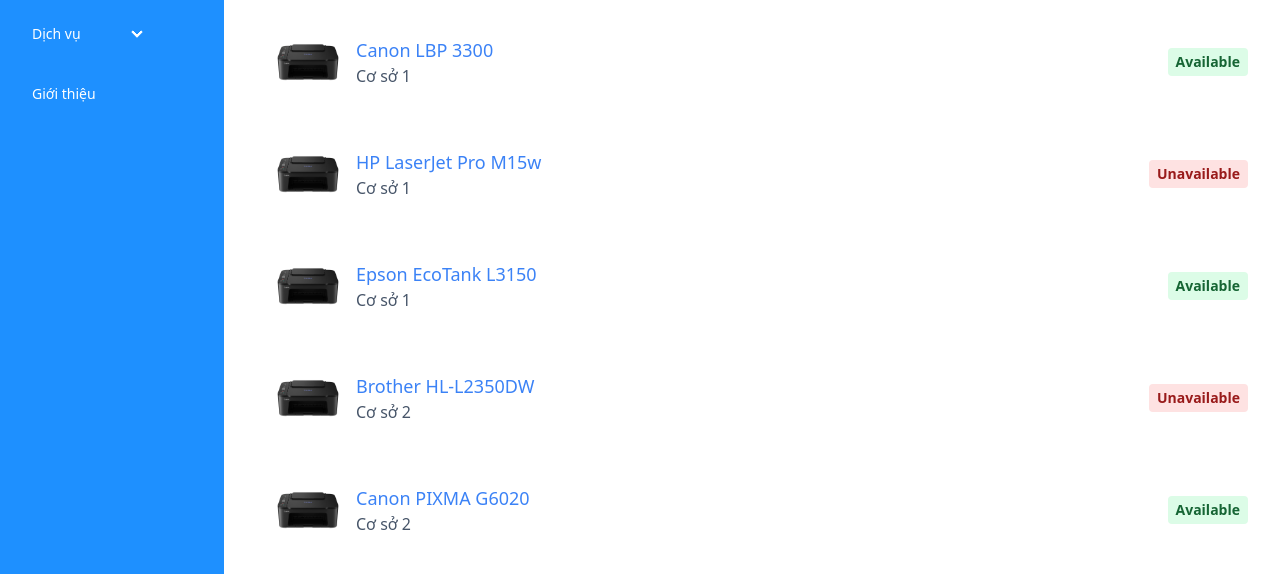
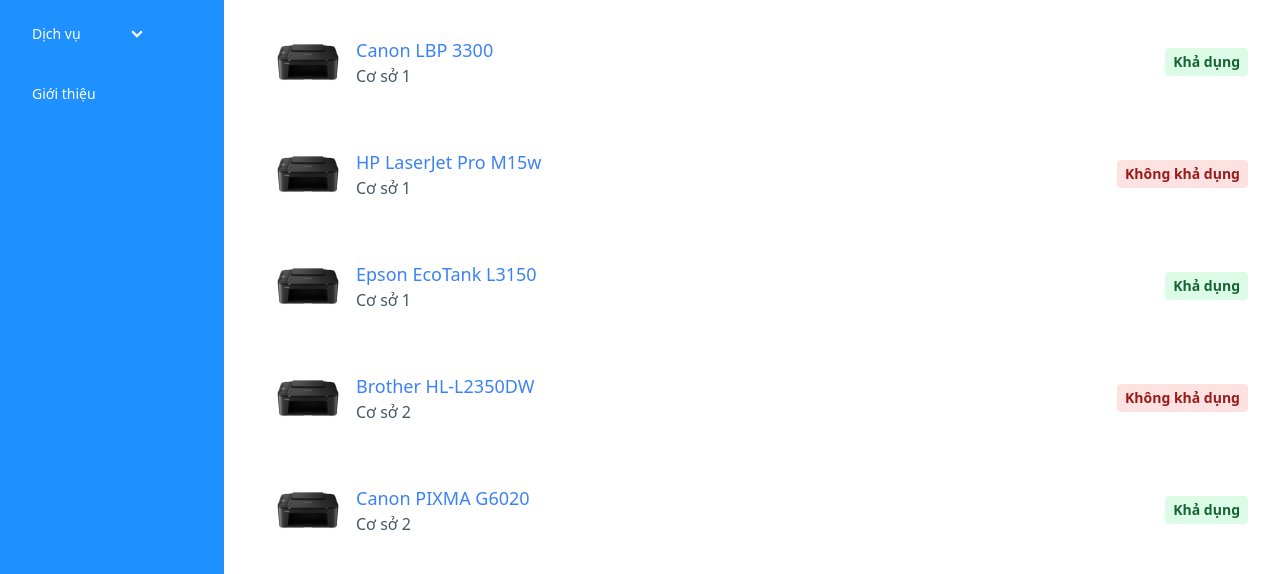
Before and after one commit to Hatcodechet/SmartStudentPritingService, a React (Vite) app: page /admin-dashboard in a window 1280 px wide. Shown: the part 216-790 px from the top of the page. Built offline with nearby package versions, Linux system fonts and the light colour scheme.

Commit message:
chỉnh available -> khả dụng

```diff
--- a/src/AdminDashBoard/PrinterList.tsx
+++ b/src/AdminDashBoard/PrinterList.tsx
@@ -41,7 +41,7 @@
                 <span className={`inline-block px-2 py-1 text-sm font-semibold rounded ${
                   printer.isAvailable ? 'bg-green-100 text-green-800' : 'bg-red-100 text-red-800'
                 }`}>
-                  {printer.isAvailable ? 'Available' : 'Unavailable'}
+                  {printer.isAvailable ? 'Khả dụng' : 'Không khả dụng'}
                 </span>
               </div>
             </li>
```
